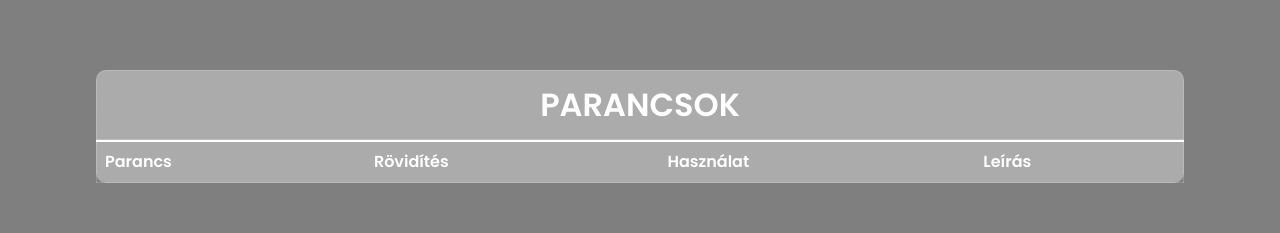
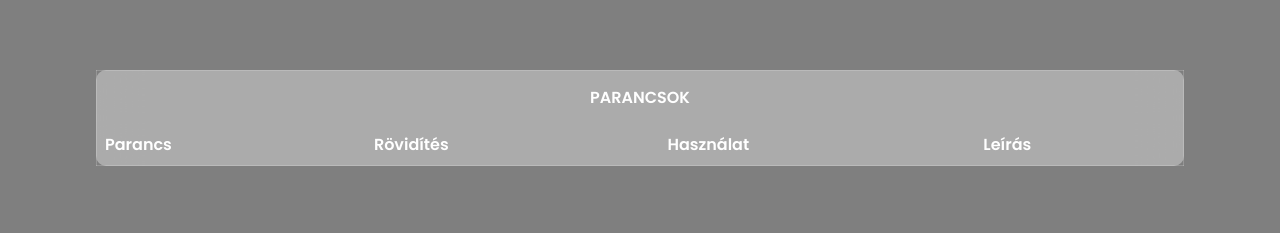
Before and after one commit to PoorLaszlo/2Bot, a website: page views/index.html in a window 1280 px wide. Shown: the part 1802-2035 px from the top of the page. Drawn offline with nearby package versions, Linux system fonts and the light colour scheme; no server answers; files whose address does not match are found by name; a web font is replaced by a local one.

Commit message:
Update index.html

```diff
--- a/views/index.html
+++ b/views/index.html
@@ -197,20 +197,19 @@
       <!-- Commands -->
       <div class="commands" id="commands">
         <div class="container" style="width: 85%; overflow:auto; padding: 0;">
-          <h2 class="title text-center" style="background: rgba(255, 255, 255, 0.35);
-          backdrop-filter: blur(20px);
-          -webkit-backdrop-filter: blur(20px);
-          border-top-left-radius: 10px; border-top-right-radius: 10px; border: 1px solid rgba(255, 255, 255, 0.18); padding: 15px; margin-bottom: 0; ">Parancsok</h2>
           <table
             class="table"
             style="
               background: rgba(255, 255, 255, 0.35);
               backdrop-filter: blur(20px);
               -webkit-backdrop-filter: blur(20px);
-              border-bottom-left-radius: 10px; border-bottom-right-radius: 10px; border: 1px solid rgba(255, 255, 255, 0.18);
+              border-radius: 10px; border: 1px solid rgba(255, 255, 255, 0.18);
             "
           >
             <thead>
+              <tr>
+                <th colspan="4" class="title text-center" style="padding: 15px;">Parancsok</th>
+              </tr>
               <tr>
                 <th
                   scope="col"
@@ -333,7 +332,6 @@
 
     td, th {
       border-bottom: none !important;
-      border-top: 2px solid white !important;
     }
 
     @media only screen and (max-width: 630px) {
```
